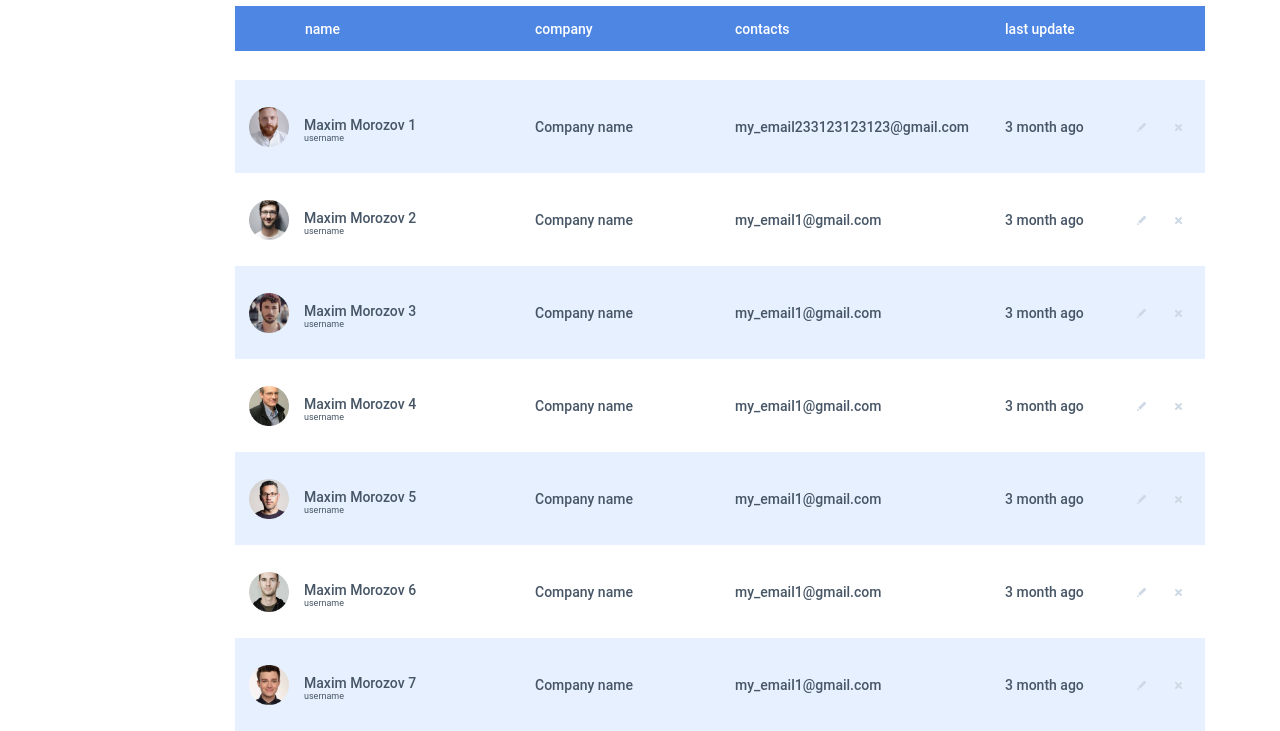
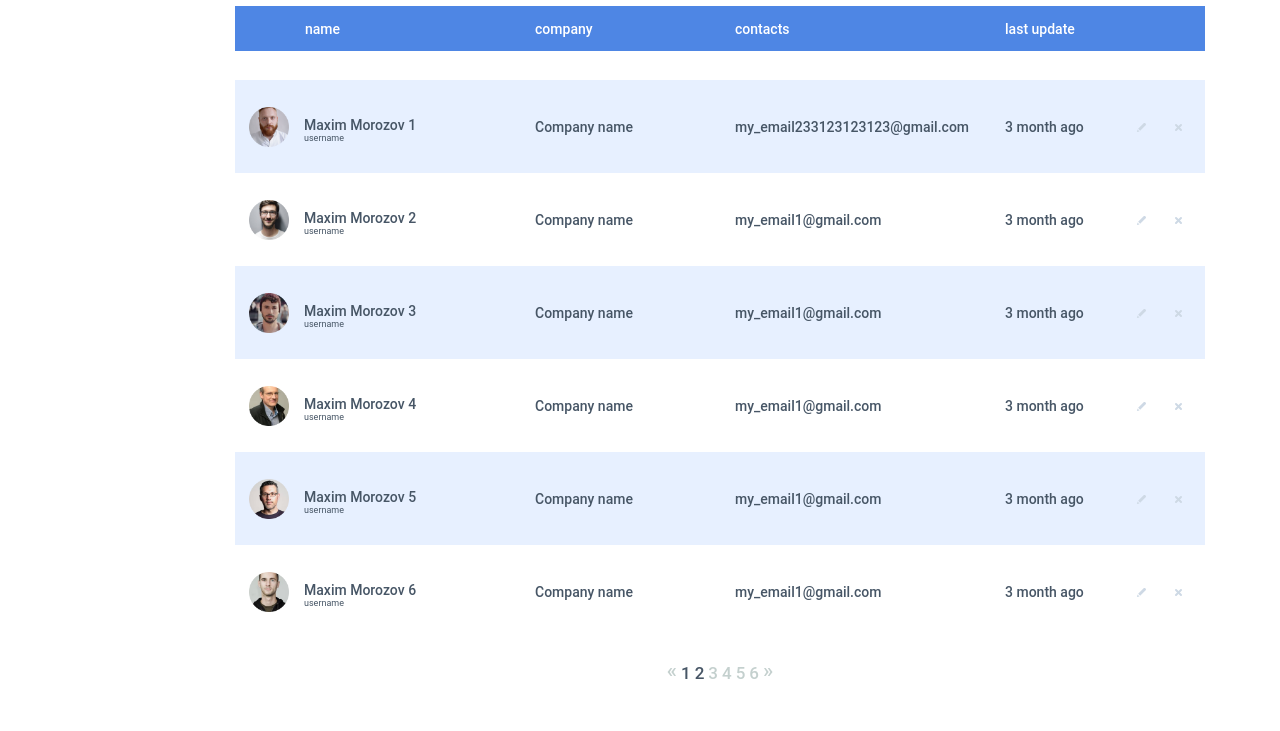
Before and after one commit to disccon/user-form, a React app: page /ListUsers in a window 1280 px wide. Shown: the part 179-910 px from the top of the page. After the commit the page ends 862 px from the top, so only its background shows below. Built offline with nearby package versions, Linux system fonts and the light colour scheme.

Commit message:
Pagination

```diff
--- a/src/Component/AddingNewUserPage/Profile/Profile.js
+++ b/src/Component/AddingNewUserPage/Profile/Profile.js
@@ -168,12 +168,7 @@ const mapStateToProps = state => {
     firstName, lastName, email, address, gender, birthDate, idListUser,
   } = state.newUser
   const { listUsers } = state
-  const userEmailList = listUsers.users.map(user => {
-    if (user.idListUser === idListUser) {
-    } else {
-      return user.email
-    }
-  })
+  const userEmailList = listUsers.users.map(user => (user.idListUser === idListUser ? '' : user.email))
   return {
     initialValues: {
       firstName, lastName, birthDate, email, address, gender,
--- a/src/Component/App/App.scss
+++ b/src/Component/App/App.scss
@@ -7,7 +7,8 @@ body{
   font-style: normal;
 }
 .container {
-  display: block;
+  display: flex;
+  flex-direction: column;
   margin-left: auto;
   margin-right: auto;
   width: 1440px;
--- a/src/Component/ListUsersPage/ListUsersPage.js
+++ b/src/Component/ListUsersPage/ListUsersPage.js
@@ -13,21 +13,39 @@ const cx = classNames.bind(styles)
 
 
 class ListUsersPage extends Component {
-    editUser = user => () => {
-      const { editUser } = this.props
-      editUser(user)
-    }
+  state = {
+    pageList: 0,
+  }
+
+  editUser = user => () => {
+    const { editUser } = this.props
+    editUser(user)
+  }
 
     deleteUser = idListUser => () => {
       const { deleteUser } = this.props
-      console.log(111111, idListUser)
       db.table('listUserDB')
         .delete(idListUser)
       deleteUser(idListUser)
     }
 
+    forwardPagination = page => () => {
+      const { users } = this.props
+      if (page >= (users.length / 7) || page === 1) {
+        this.setState({
+          pageList: page - 1,
+        })
+      }
+    }
+
     render() {
       const { users, createUser } = this.props
+      const { pageList } = this.state
+      const visibleUserLength = users.length - (7 * pageList) >= 6 ? 6 : users.length - (7 * pageList)
+      const visibleUser = []
+      for (let i = 0; i < visibleUserLength; i += 1) {
+        visibleUser.push(users[i + (7 * pageList)])
+      }
       return (
         <Fragment>
           <h2 className={cx('ListUsersH2')}>List of users</h2>
@@ -42,7 +60,7 @@ class ListUsersPage extends Component {
             </thead>
             <tbody>
               <tr />
-              {users.map(user => (
+              {users.length > 0 && visibleUser.map(user => (
                 <tr key={user.idListUser}>
                   <td>
                     <div className={cx('wrapperUser')}>
@@ -74,6 +92,19 @@ class ListUsersPage extends Component {
               ))}
             </tbody>
           </table>
+          {users.length > 0 && (
+          <div className={cx('ListUsers__Pagination')}>
+            <span>&laquo;</span>
+            <span className={cx('pagination__active')} onClick={this.forwardPagination(1)}>1</span>
+            <span className={cx(users.length > 7 ? 'pagination__active' : '')} onClick={this.forwardPagination(2)}>2</span>
+            <span className={cx(users.length > (7 * 2) ? 'pagination__active' : '')} onClick={this.forwardPagination(3)}>3</span>
+            <span className={cx(users.length > (7 * 3) ? 'pagination__active' : '')} onClick={this.forwardPagination(4)}>4</span>
+            <span className={cx(users.length > (7 * 4) ? 'pagination__active' : '')} onClick={this.forwardPagination(5)}>5</span>
+            <span className={cx(users.length > (7 * 5) ? 'pagination__active' : '')} onClick={this.forwardPagination(6)}>6</span>
+            <span className={cx(users.length > (7 * 6) ? 'pagination__active' : '')}>&raquo;</span>
+          </div>
+          )
+          }
           {users.length === 0
                     && (
                     <Fragment>
--- a/src/Component/ListUsersPage/ListUsersPage.scss
+++ b/src/Component/ListUsersPage/ListUsersPage.scss
@@ -118,3 +118,29 @@
   text-align: center;
   color: #FFFFFF;
 }
+.ListUsers__Pagination{
+  display: flex;
+  font-size: 17px;
+  color: #c4d0ce;
+  margin-top: 25px;
+  margin-right: auto;
+  margin-left: auto;
+  span:first-child, span:last-child{
+    font-size: 21px;
+    margin-top: -5px;
+  }
+  span{
+    display: block;
+    cursor: pointer;
+    margin-right: 2px;
+    margin-left: 2px;
+    font-weight: 500;
+  }
+  span:hover{
+    transition: color ease 0.3s;
+    color: #4E86E4;
+  }
+  .pagination__active{
+    color: #475666;
+  }
+}
--- a/src/saga/saga.js
+++ b/src/saga/saga.js
@@ -318,8 +318,7 @@ export function* editUserSaga(action) {
       payload: {
         ...user,
         isQuestion: false,
-      }
-      ,
+      },
     })
   } catch (error) {
     yield put({
--- a/src/stubs/listUsers.js
+++ b/src/stubs/listUsers.js
@@ -251,5 +251,40 @@ export const listUsers = {
       checkboxGuitar: false,
       checkboxWtf: false,
     },
+    {
+      idListUser: 8,
+      userName: 'Maxim Morozov 8',
+      password: '111',
+      repeatPassword: '111',
+      userSRCAvatarIMG: [AvatarIMG7],
+      firstName: 'Maxim',
+      lastName: 'Morozov',
+      birthDate: new Date(2000, 2, 1),
+      email: 'my_email1@gmail.com',
+      address: 'Street TRUE, 130',
+      gender: '',
+
+      company: 'Company name',
+      githubLink: '',
+      facebookLink: 'facebook.com/',
+      selectLanguage: null,
+      fax: 'asd123dsf',
+      phoneN1: '+38 (066) 123 123 11',
+      phoneN2: '+38 (066) 123 123 11',
+      phoneN3: '+38 (066) 123 123 11',
+      quantityPhoneField: 2,
+
+      selectSkills: [{ value: 'CSS', label: 'CSS' },
+        { value: 'Javascript', label: 'Javascript' },
+        { value: 'jQuery', label: 'jQuery' },
+        { value: 'React', label: 'React' }],
+      textareaField: 'Guitar, guitar and guitar again. I’m fall in love with it.',
+      checkboxArt: 'Art',
+      checkboxSport: false,
+      checkboxJustWant: false,
+      checkboxFemale: 'I’m a female... I’m doing nothing. Every day.',
+      checkboxGuitar: false,
+      checkboxWtf: false,
+    },
   ],
 }
```
